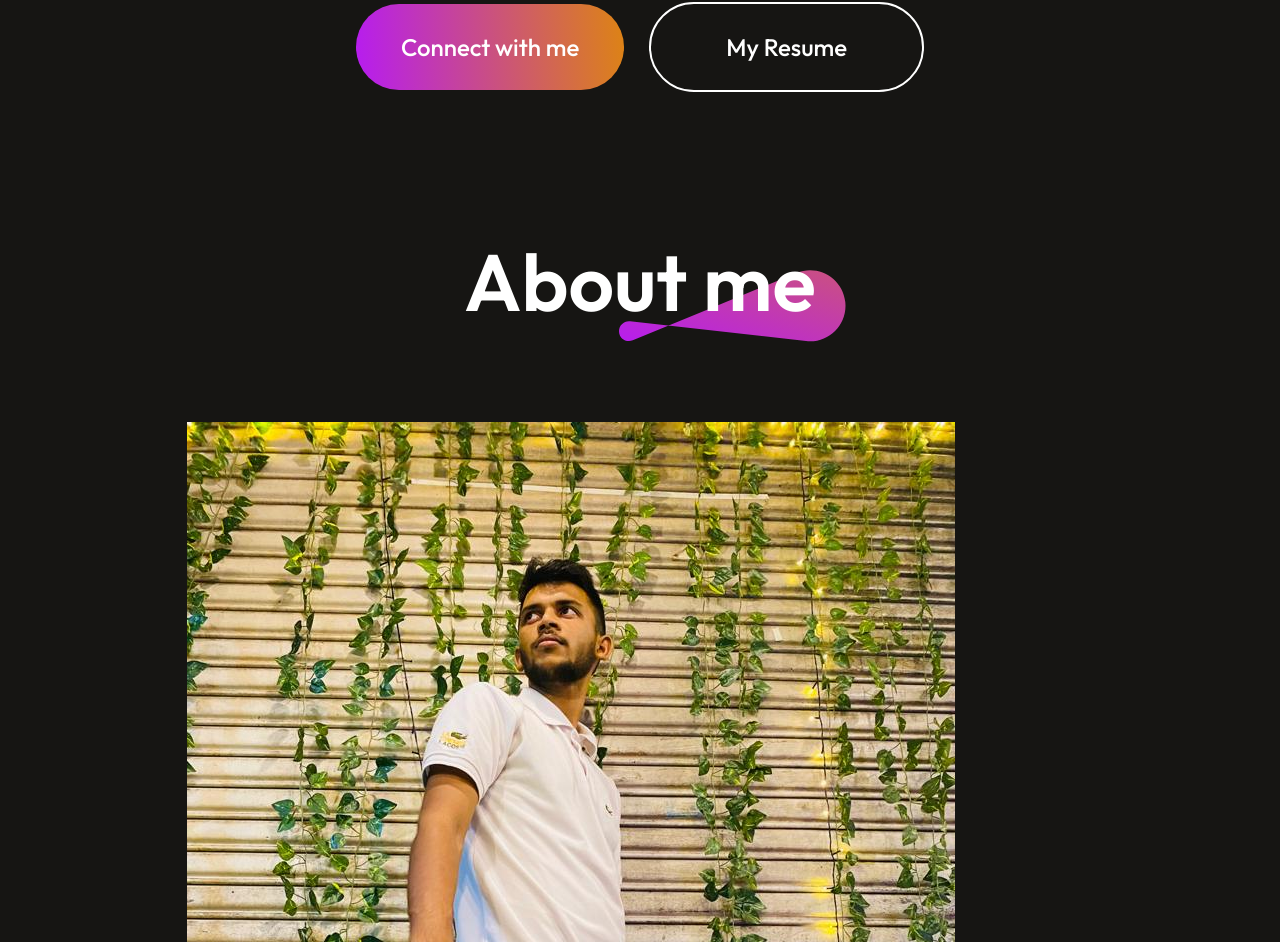
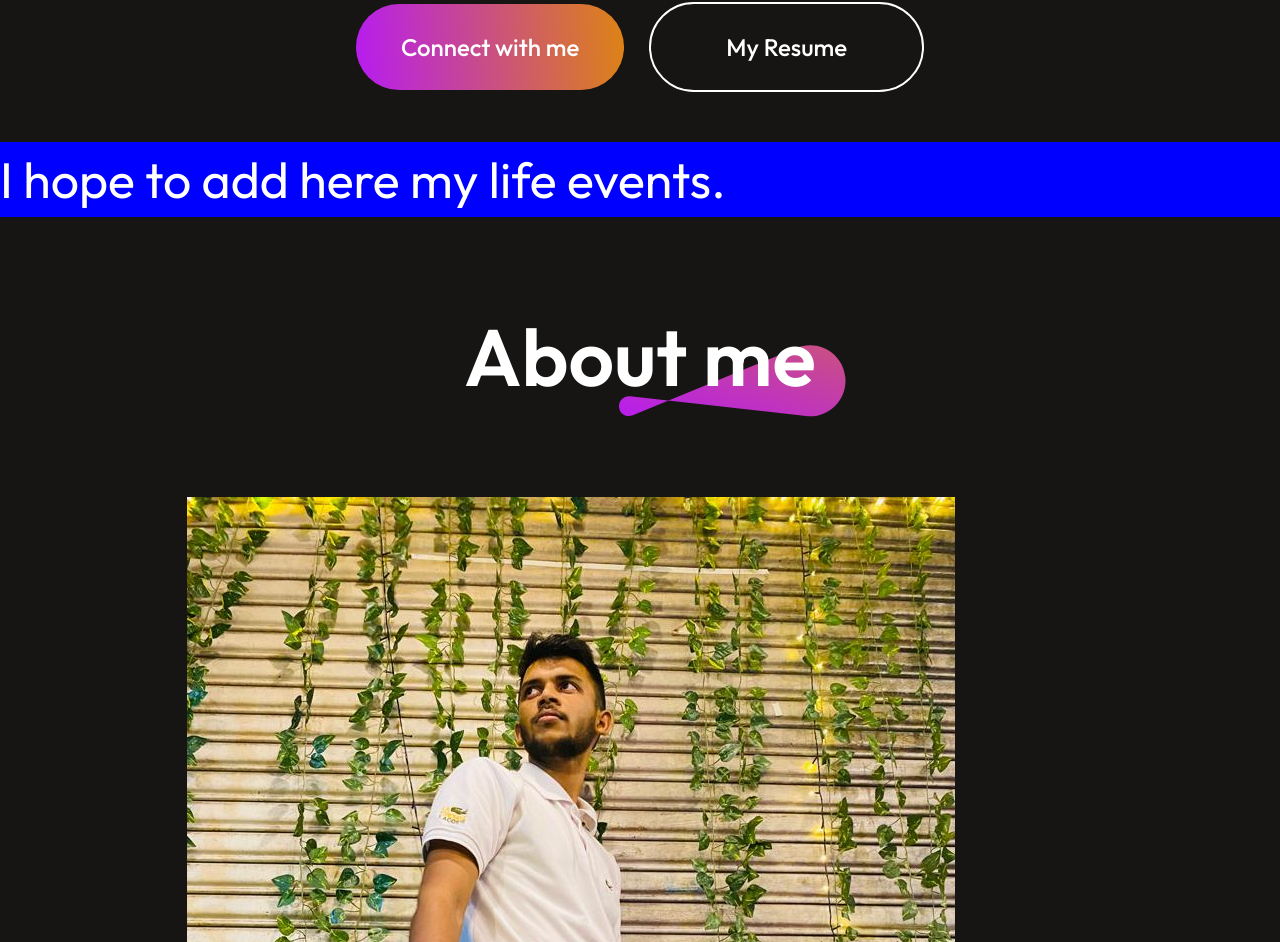
Before and after one commit to Shashika2001/portfolio, a React (Vite) app in the folder portfolio-react/: page / in a window 1280 px wide. Shown: the part 1728-2670 px from the top of the page. Built offline with nearby package versions, Linux system fonts and the light colour scheme.

Commit message:
add new section-"Recents"

```diff
--- a/portfolio-react/src/App.jsx
+++ b/portfolio-react/src/App.jsx
@@ -7,12 +7,14 @@ import Services from './components/Services/Services';
 import MyWork from './components/MyWork/MyWork';
 import Contact from './components/Contact/Contact';
 import Footer from './components/Footer/Footer';
+import Recents from './components/Recents/Recents';
 
 export default function App() {
   return (
     <div>
       <Navbar/>
       <Hero/>
+      <Recents/>
       <About/>
       <Services/>
       <MyWork/>
--- /dev/null
+++ b/portfolio-react/src/components/Recents/Recents.css
@@ -0,0 +1,4 @@
+.recents{
+    font-size: 50px;
+    background-color: blue;
+}
--- /dev/null
+++ b/portfolio-react/src/components/Recents/Recents.jsx
@@ -0,0 +1,11 @@
+import React from 'react'
+import './Recents.css'
+
+export default function Recents() {
+  return (
+    <div className='recents'>
+        <h1>I hope to add here my life events.</h1>
+
+    </div>
+  )
+}
```
